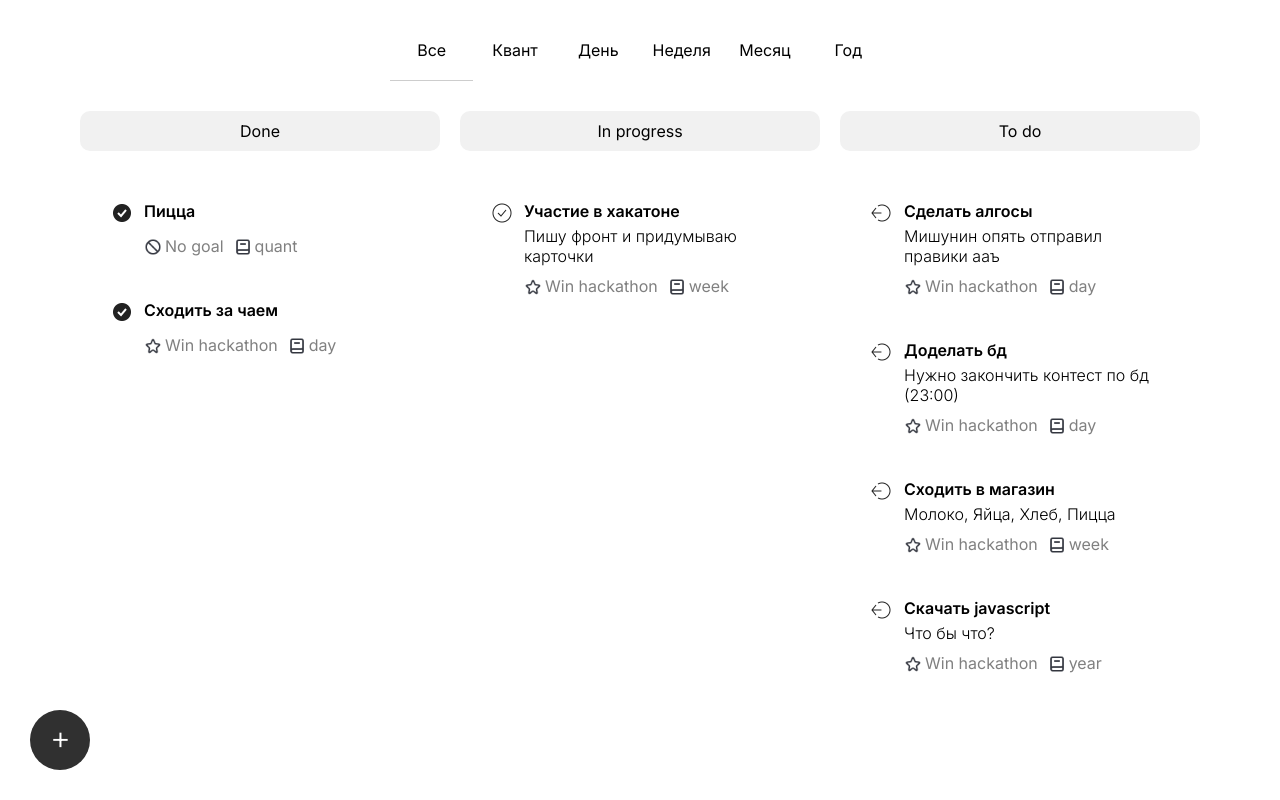
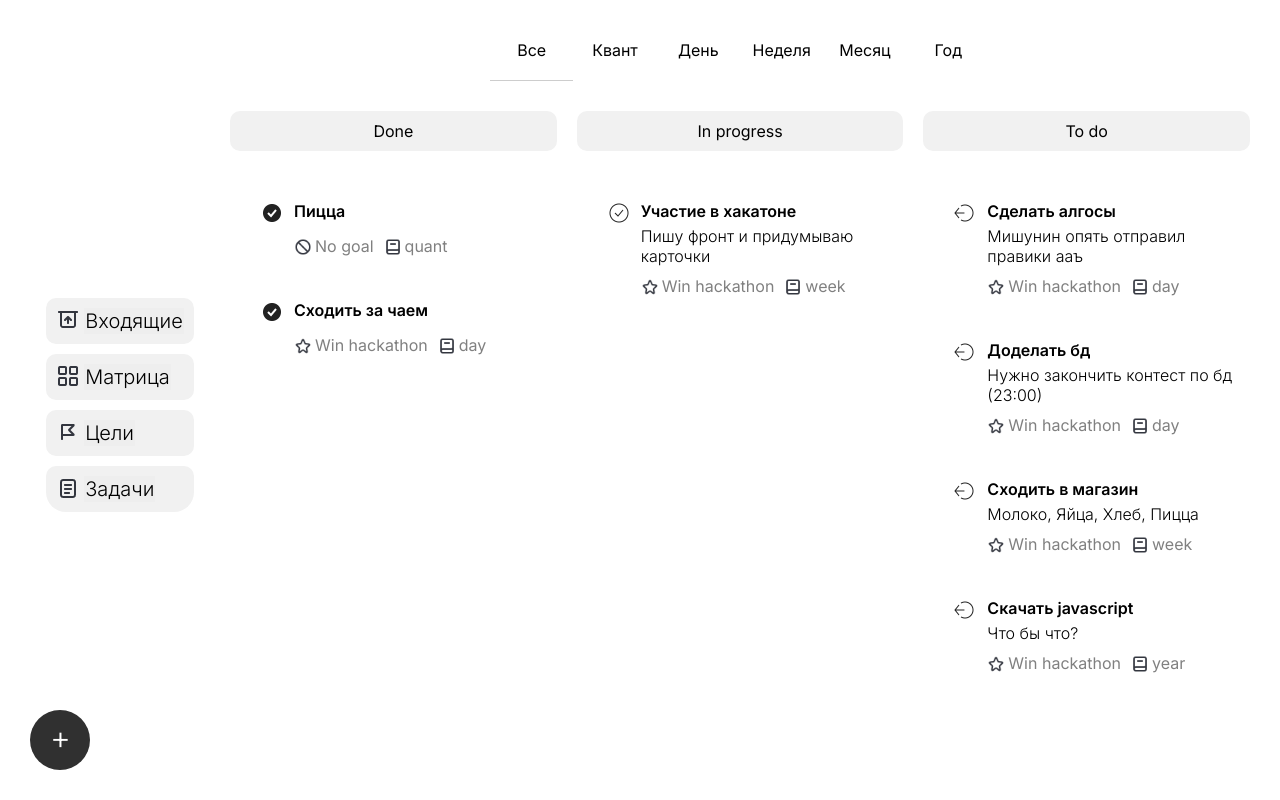
Before and after one commit to Perfectrum/psycho, a React (Create React App) app in the folder frontend/: page /main in a window 1280 px wide. Built offline with nearby package versions, Linux system fonts and the light colour scheme.

Commit message:
POK + left menu

```diff
--- a/frontend/src/pages/Main.js
+++ b/frontend/src/pages/Main.js
@@ -62,14 +62,14 @@ export function Main() {
                 +
             </div>
             {
-            // <div className="left-menu">
-            //         <div className="items">
-            //          { listMenuItem("inbox.png",'Входящие', 'inbox') }
-            //          { listMenuItem("matrix.png", 'Матрица', 'matrix') }
-            //          { listMenuItem("goals.png",'Цели', 'goals') }
-            //          { listMenuItem("list.png", 'Задачи', 'main') }
-            //      </div>
-            // </div>
+            <div className="left-menu">
+                    <div className="items">
+                     { listMenuItem("inbox.png",'Входящие', 'inbox') }
+                     { listMenuItem("matrix.png", 'Матрица', 'matrix') }
+                     { listMenuItem("goals.png",'Цели', 'goals') }
+                     { listMenuItem("list.png", 'Задачи', 'main') }
+                 </div>
+            </div>
             }
 
             <div className="center">
```
